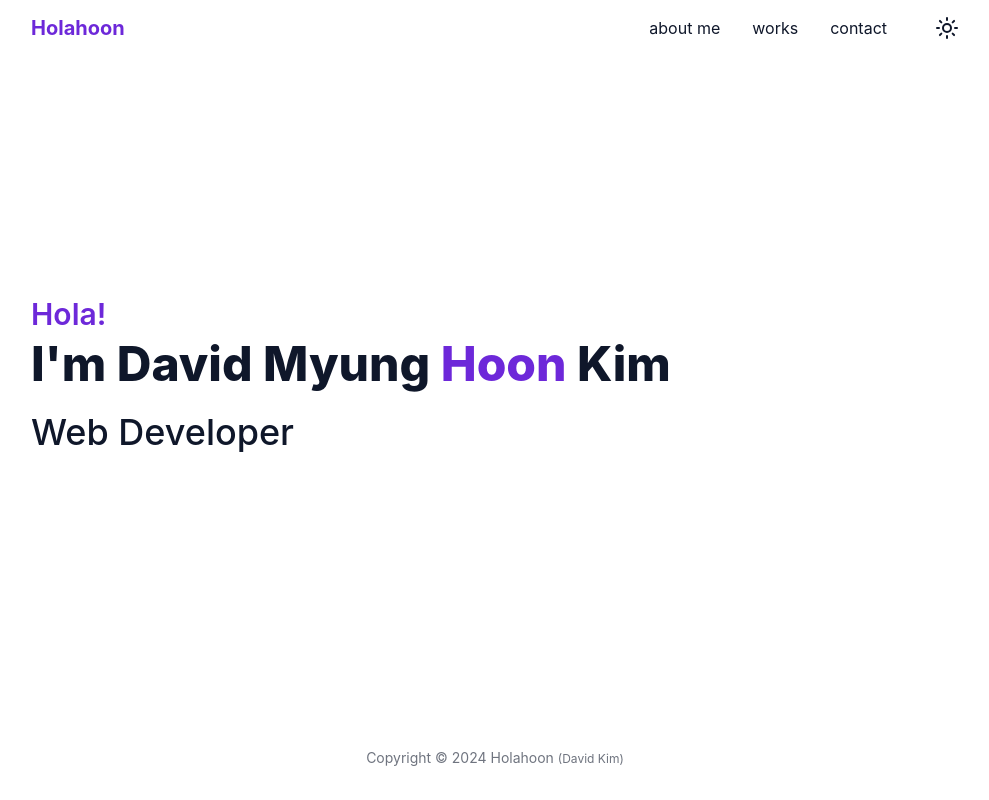
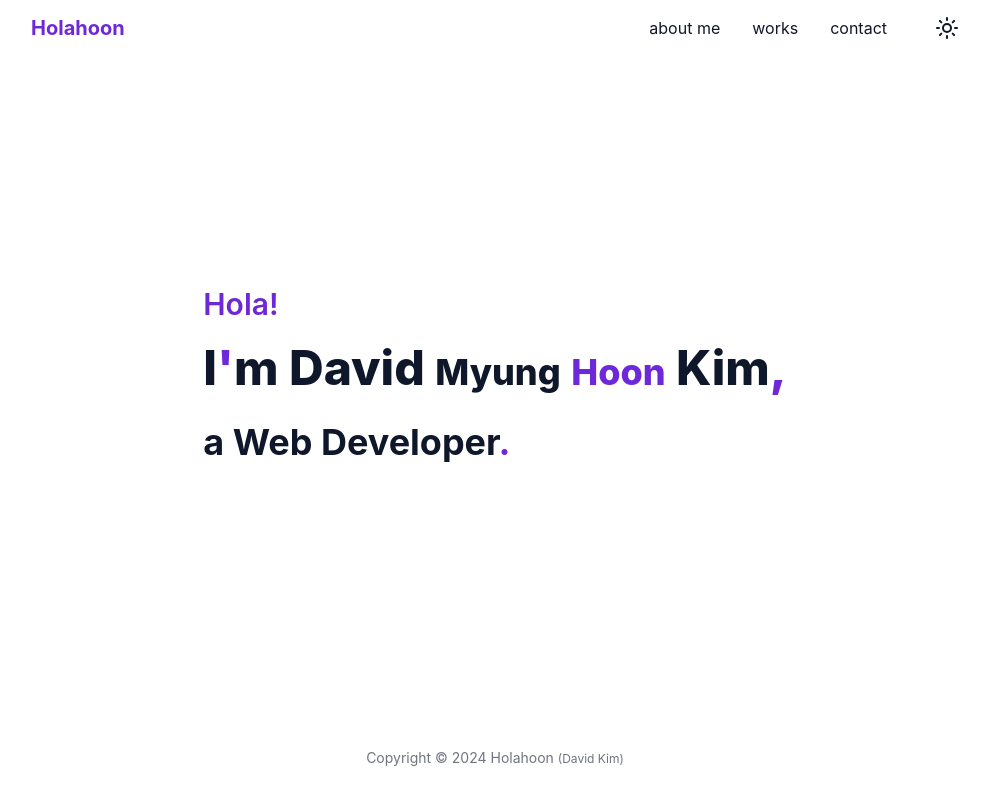
Before and after one commit to holahoon/holahoon_v3, a SvelteKit app: page / in a window 1280 px wide. Shown: the whole page, without its empty margins (145-1134 px from the left). Built offline with nearby package versions, Linux system fonts and the light colour scheme.

Commit message:
feat: home page animation

```diff
--- a/package.json
+++ b/package.json
@@ -28,6 +28,7 @@
 		"@tailwindcss/typography": "^0.5.10",
 		"@testing-library/jest-dom": "^6.2.0",
 		"@testing-library/svelte": "^4.0.5",
+		"@types/animejs": "^3.1.12",
 		"@types/eslint": "8.56.0",
 		"@typescript-eslint/eslint-plugin": "^6.0.0",
 		"@typescript-eslint/parser": "^6.0.0",
@@ -56,6 +57,7 @@
 	"dependencies": {
 		"@fontsource-variable/inter": "^5.0.16",
 		"@fontsource-variable/roboto-mono": "^5.0.17",
+		"animejs": "^3.2.2",
 		"clsx": "^2.1.0",
 		"lucide-svelte": "^0.306.0",
 		"tailwind-merge": "^2.2.0"
--- a/src/routes/(home)/+page.svelte
+++ b/src/routes/(home)/+page.svelte
@@ -1,7 +1,54 @@
-<article class="flex h-full flex-col justify-center">
-	<span class="mb-2 text-3xl font-semibold text-violet-700">Hola!</span>
-	<h1 class="mb-6 text-5xl font-extrabold">
-		I'm David Myung <span class="text-violet-700">Hoon</span> Kim
-	</h1>
-	<h2 class="text-4xl font-medium">Web Developer</h2>
+<script lang="ts">
+	import { onMount } from 'svelte'
+	import anime from 'animejs'
+
+	onMount(() => {
+		const tl = anime.timeline({ easing: 'easeOutQuint', duration: 500 })
+
+		tl.add({
+			targets: '.greetings',
+			translateY: [60, 0]
+		})
+			.add(
+				{
+					targets: '.intro',
+					translateY: [60, 0],
+					opacity: [0, 1],
+					duration: 800,
+					delay: (_, i) => 50 * i
+				},
+				600
+			)
+			.add(
+				{
+					targets: '.job-title',
+					translateY: [60, 0]
+				},
+				1300
+			)
+	})
+</script>
+
+<article class="flex h-full flex-col items-center justify-center">
+	<hgroup>
+		<h3 class="mb-4 overflow-hidden text-3xl font-semibold text-violet-700">
+			<span class="greetings inline-block">Hola!</span>
+		</h3>
+
+		<h1 class="overflow-hidden text-5xl font-extrabold leading-tight">
+			<span class="intro inline-block">I<span class="text-violet-700">'</span>m</span>
+			<span class="intro inline-block">David</span>
+			<span class="intro inline-block text-4xl">Myung</span>
+			<span class="purple-text intro inline-block text-4xl text-violet-700">Hoon</span>
+			<span class="intro inline-block">Kim</span><span class="intro inline-block text-violet-700"
+				>,</span
+			>
+		</h1>
+
+		<h2 class="mt-6 overflow-hidden text-4xl font-bold">
+			<span class="job-title inline-block"
+				>a Web Developer<span class="text-violet-700">.</span></span
+			>
+		</h2>
+	</hgroup>
 </article>
```
Also changed, not shown: 2 other files (tests, documents, lock files or other folders).
